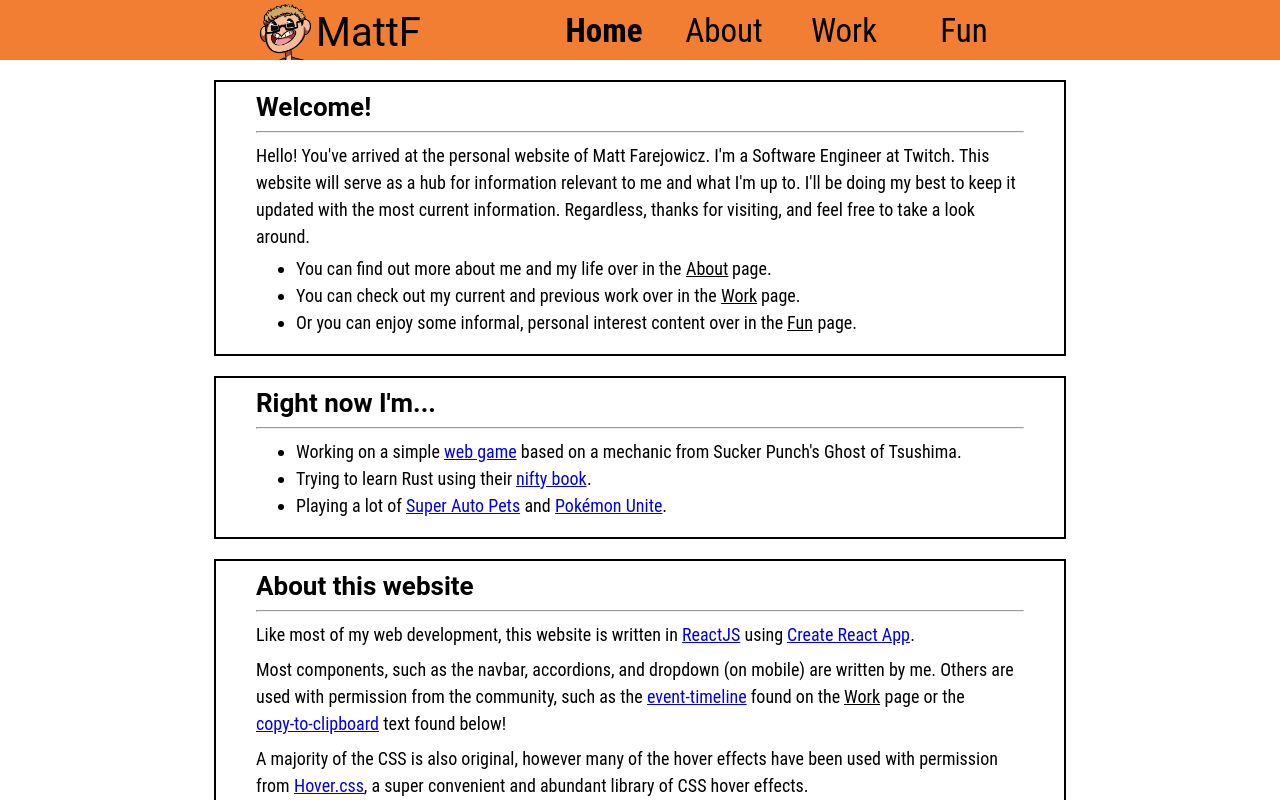
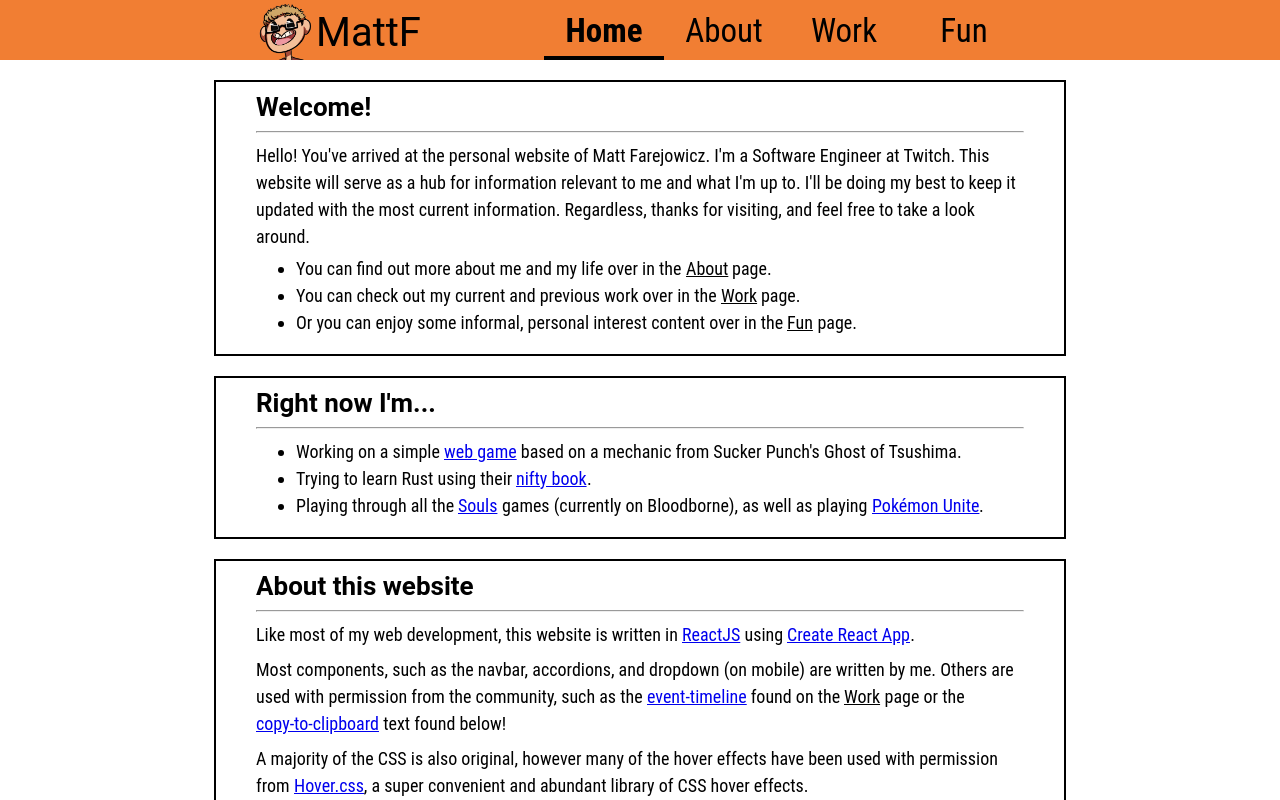
Before and after one commit to MFarejowicz/MFarejowicz.github.io, a React (Create React App) app: page / in a window 1280 px wide. Shown: the top 800 px of the page. Built offline with nearby package versions, Linux system fonts and the light colour scheme.

Commit message:
switch to react router

```diff
--- a/package.json
+++ b/package.json
@@ -7,7 +7,6 @@
   "version": "1.0.0",
   "private": true,
   "dependencies": {
-    "@reach/router": "^1.3.4",
     "@testing-library/jest-dom": "^5.11.4",
     "@testing-library/react": "^11.1.0",
     "@testing-library/user-event": "^12.1.10",
@@ -15,6 +14,7 @@
     "react-copy-to-clipboard": "^5.0.4",
     "react-dom": "^17.0.2",
     "react-event-timeline": "^1.6.3",
+    "react-router-dom": "^6.3.0",
     "react-scripts": "4.0.3",
     "web-vitals": "^1.0.1"
   },
--- a/src/App.jsx
+++ b/src/App.jsx
@@ -1,6 +1,6 @@
-import { Router } from "@reach/router";
+import { Routes, Route } from "react-router-dom";
 
-import { NavBarWithLocation } from "./components/navbar";
+import { NavBar } from "./components/navbar";
 import { Home } from "./components/home";
 import { About } from "./components/about";
 import { Work } from "./components/work";
@@ -10,14 +10,14 @@ import { NotFound } from "./components/notfound";
 export const App = () => {
   return (
     <div>
-      <NavBarWithLocation />
-      <Router primary={false}>
-        <Home path="/" />
-        <About path="/about" />
-        <Work path="/work" />
-        <Fun path="/fun" />
-        <NotFound default />
-      </Router>
+      <NavBar />
+      <Routes>
+        <Route path="/" element={<Home />} />
+        <Route path="/about" element={<About />} />
+        <Route path="/work" element={<Work />} />
+        <Route path="/fun" element={<Fun />} />
+        <Route path="*" element={<NotFound />} />
+      </Routes>
     </div>
   );
 };
--- a/src/components/common/link/index.jsx
+++ b/src/components/common/link/index.jsx
@@ -1,8 +1,9 @@
-import { navigate } from "@reach/router";
+import { useNavigate } from "react-router-dom";
 
 import "./styles.css";
 
 export const Link = (props) => {
+  const navigate = useNavigate();
   const classes = `Link-hvrpop ${props.small ? "Link-small" : ""}`;
 
   if (props.internal) {
--- a/src/components/fun/index.jsx
+++ b/src/components/fun/index.jsx
@@ -84,6 +84,7 @@ export const Fun = () => {
             <li>Pokémon Unite</li>
             <li>DotA 2</li>
             <li>The Binding of Isaac: Rebirth</li>
+            <li>Sekiro: Shadows Die Twice</li>
           </ul>
         </div>
       </div>
--- a/src/components/home/index.jsx
+++ b/src/components/home/index.jsx
@@ -71,8 +71,9 @@ export const Home = () => {
               <Link href="https://doc.rust-lang.org/stable/book/title-page.html">nifty book</Link>.
             </li>
             <li>
-              Playing a lot of{" "}
-              <Link href="https://teamwood.itch.io/super-auto-pets">Super Auto Pets</Link> and{" "}
+              Playing through all the{" "}
+              <Link href="https://en.wikipedia.org/wiki/Souls_(series)">Souls</Link> games
+              (currently on Bloodborne), as well as playing{" "}
               <Link href="https://unite.pokemon.com/en-us/">Pokémon Unite</Link>.
             </li>
           </ul>
--- a/src/components/navbar/dropdown/index.jsx
+++ b/src/components/navbar/dropdown/index.jsx
@@ -1,5 +1,5 @@
 import React from "react";
-import { navigate } from "@reach/router";
+import { useNavigate } from "react-router-dom";
 
 import drop from "../../../assets/drop.png";
 
@@ -7,6 +7,7 @@ import "./styles.css";
 
 export const Dropdown = (props) => {
   const [listVisible, setListVisible] = React.useState(false);
+  const navigate = useNavigate();
 
   const getCurrent = React.useCallback(() => {
     const path = props.currentPath;
@@ -19,10 +20,13 @@ export const Dropdown = (props) => {
     return pathMap[path];
   }, [props.currentPath]);
 
-  const select = React.useCallback((item) => {
-    setListVisible(false);
-    navigate(item);
-  }, []);
+  const select = React.useCallback(
+    (item) => {
+      setListVisible(false);
+      navigate(item);
+    },
+    [navigate]
+  );
 
   const hide = React.useCallback(() => {
     setListVisible(false);
--- a/src/components/navbar/index.jsx
+++ b/src/components/navbar/index.jsx
@@ -1,12 +1,16 @@
-import { navigate, Location } from "@reach/router";
-import { Navlink } from "./navlink";
+import { useNavigate, useLocation } from "react-router-dom";
+
+import { NavLink } from "./navlink";
 import { Dropdown } from "./dropdown";
 
 import me from "../../assets/matthead.png";
 
 import "./styles.css";
 
-const Navbar = (props) => {
+export const NavBar = () => {
+  const navigate = useNavigate();
+  const location = useLocation();
+
   return (
     <div className="Navbar-container">
       <div className="Navbar-content">
@@ -15,13 +19,13 @@ const Navbar = (props) => {
           <span className="Navbar-name">MattF</span>
         </div>
         <div className="Navbar-links">
-          <Navlink title="Home" to="/" currentPath={props.location.pathname} />
-          <Navlink title="About" to="/about" currentPath={props.location.pathname} />
-          <Navlink title="Work" to="/work" currentPath={props.location.pathname} />
-          <Navlink title="Fun" to="/fun" currentPath={props.location.pathname} />
+          <NavLink title="Home" to="/" currentPath={location.pathname} />
+          <NavLink title="About" to="/about" currentPath={location.pathname} />
+          <NavLink title="Work" to="/work" currentPath={location.pathname} />
+          <NavLink title="Fun" to="/fun" currentPath={location.pathname} />
         </div>
         <Dropdown
-          currentPath={props.location.pathname}
+          currentPath={location.pathname}
           list={["Home", "About", "Work", "Fun"]}
           tos={["/", "/about", "/work", "/fun"]}
         />
@@ -29,13 +33,3 @@ const Navbar = (props) => {
     </div>
   );
 };
-
-export const NavBarWithLocation = (props) => {
-  return (
-    <Location>
-      {({ location }) => {
-        return <Navbar location={location} {...props} />;
-      }}
-    </Location>
-  );
-};
--- a/src/components/navbar/navlink/index.jsx
+++ b/src/components/navbar/navlink/index.jsx
@@ -1,13 +1,17 @@
-import { Link } from "@reach/router";
+import { useNavigate } from "react-router-dom";
 
 import "./styles.css";
 
-export const Navlink = (props) => {
+export const NavLink = (props) => {
   const active = props.to === props.currentPath;
+  const navigate = useNavigate();
 
   return (
-    <Link className={active ? "Navlink-active" : "Navlink-hvrUnderline"} to={props.to}>
+    <span
+      className={active ? "Navlink-active" : "Navlink-hvrUnderline"}
+      onClick={() => navigate(props.to)}
+    >
       {props.title}
-    </Link>
+    </span>
   );
 };
--- a/src/components/navbar/navlink/styles.css
+++ b/src/components/navbar/navlink/styles.css
@@ -6,8 +6,21 @@
   width: 150px;
   padding: 11px 10px 10px;
   text-align: center;
+  cursor: pointer;
   display: inline-block;
   vertical-align: middle;
+  position: relative;
+  overflow: hidden;
+}
+
+.Navlink-active:before {
+  content: "";
+  position: absolute;
+  bottom: 0;
+  left: 0;
+  right: 0;
+  background: #000000;
+  height: 4px;
 }
 
 .Navlink-hvrUnderline {
--- a/src/components/notfound/index.jsx
+++ b/src/components/notfound/index.jsx
@@ -1,4 +1,4 @@
-import { Link } from "@reach/router";
+import { Link } from "../common/link";
 
 import "./styles.css";
 
@@ -7,7 +7,11 @@ export const NotFound = () => {
     <div className="NotFound-section">
       <h1>Page not found!</h1>
       <div className="NotFound-text">
-        Click <Link to="/">here</Link> to head back home
+        Click{" "}
+        <Link href="/" internal>
+          here
+        </Link>{" "}
+        to head back home
       </div>
     </div>
   );
--- a/src/components/notfound/styles.css
+++ b/src/components/notfound/styles.css
@@ -7,6 +7,6 @@
 }
 
 .NotFound-text {
-  font-size: 20px;
+  font-size: 18px;
   margin-top: 5px;
 }
--- a/src/index.js
+++ b/src/index.js
@@ -1,11 +1,16 @@
 import React from "react";
 import ReactDOM from "react-dom";
+import { BrowserRouter } from "react-router-dom";
+
+import { App } from "./App";
+
 import "./index.css";
-import { App } from "./App";
 
 ReactDOM.render(
   <React.StrictMode>
-    <App />
+    <BrowserRouter>
+      <App />
+    </BrowserRouter>
   </React.StrictMode>,
   document.getElementById("root")
 );
```
Also changed, not shown: 1 other file (tests, documents, lock files or other folders).
